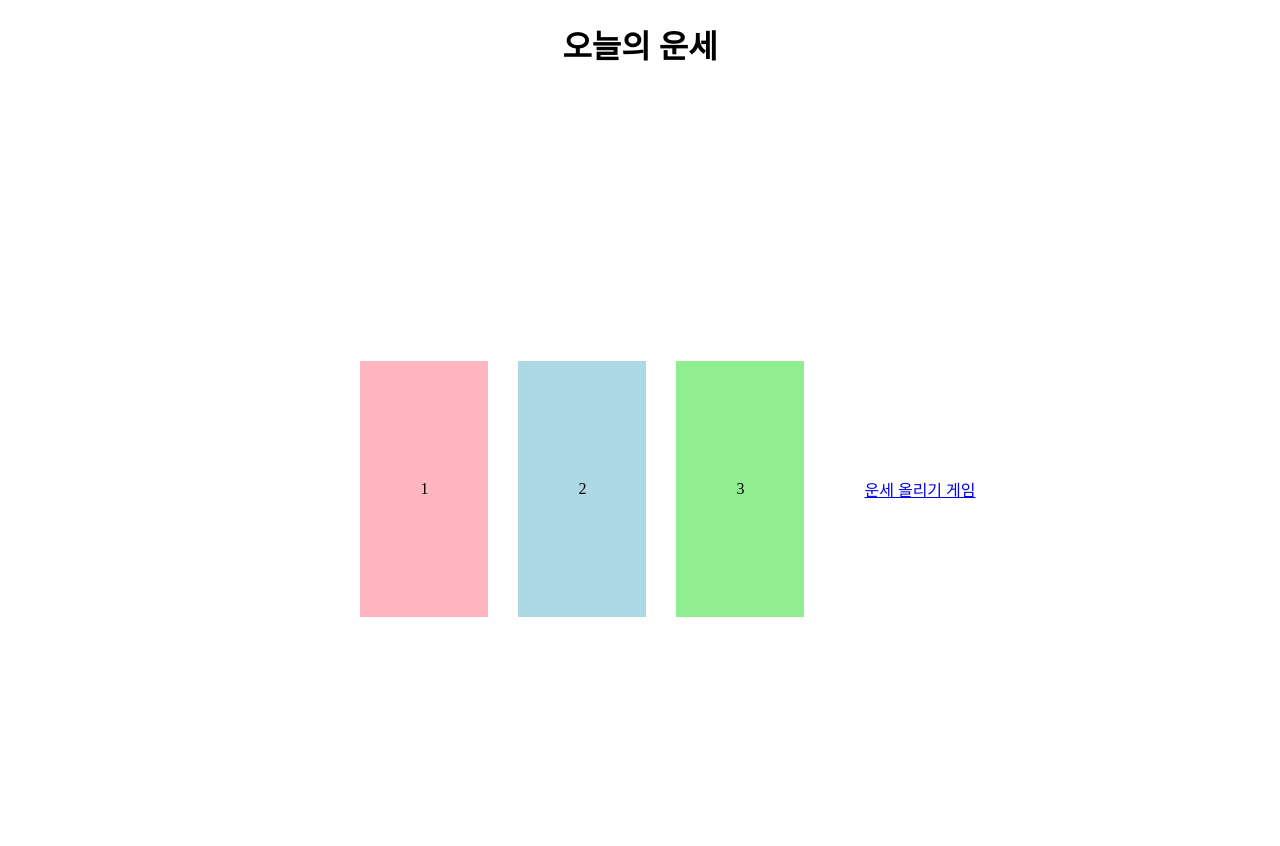
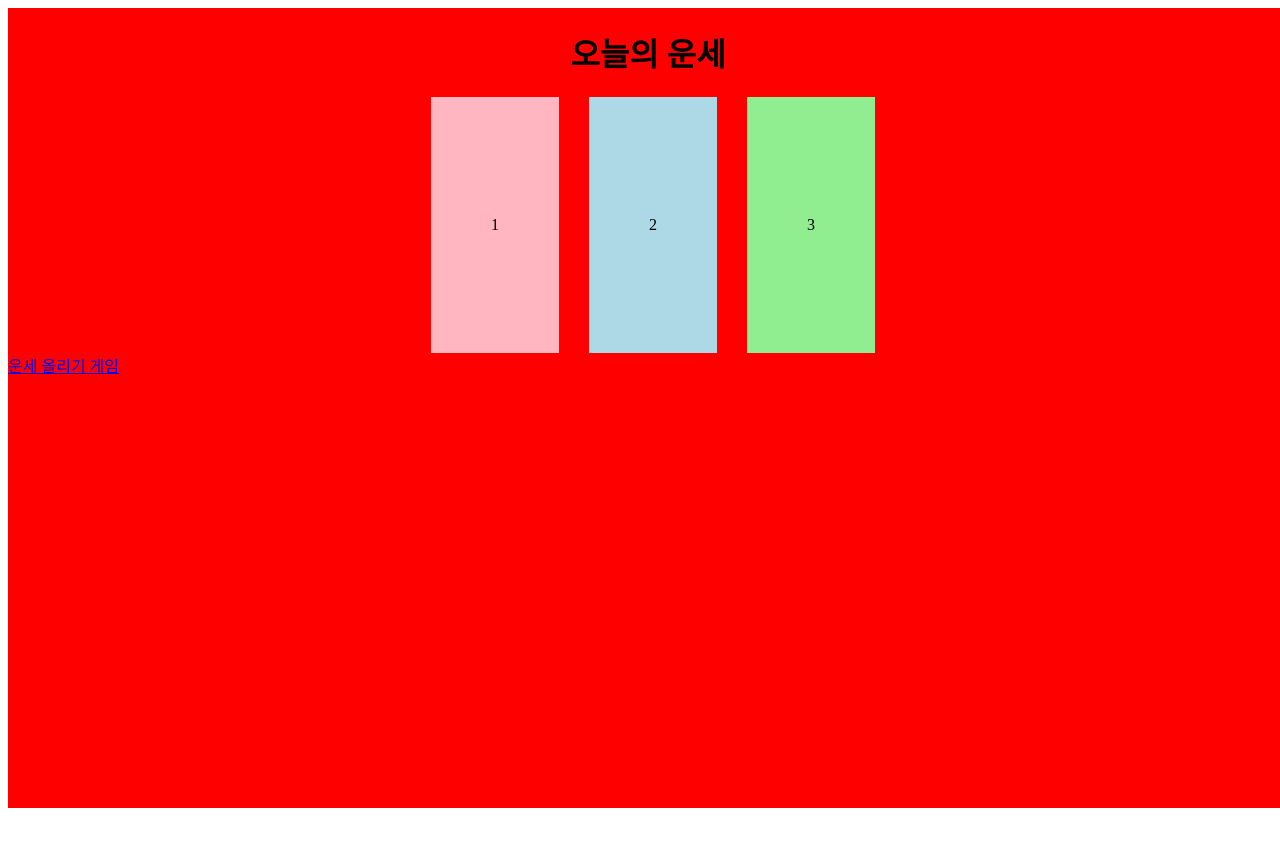
Before and after one commit to yun-21/Taro, a React app in the folder client/: page / in a window 1280 px wide. Shown: the top 846 px of the page. After the commit the page ends 816 px from the top, so only its background shows below. Built offline with nearby package versions, Linux system fonts and the light colour scheme; the HTML template or start-up script is replaced by a standard one.

Commit message:
운세 메인브라우저 css시작

```diff
--- a/client/src/main/taromain.tsx
+++ b/client/src/main/taromain.tsx
@@ -17,7 +17,7 @@ const TaroMain: React.FC = () => {
     }
 
 return (
-    <div>
+    <div style={styles.mainAllContent}>
         <h1 style={styles.title}>
             오늘의 운세
         </h1>
@@ -33,13 +33,13 @@ return (
             </div>
             <div>
             </div>
+            <Modal modalState={modalState} onClose={initModal} score={score}/>
+        </div>
             <div>
                 <Link to="/gameStart">
                     운세 올리기 게임
                 </Link>
             </div>
-            <Modal modalState={modalState} onClose={initModal} score={score}/>
-        </div>
     </div>
 
 )
--- a/client/src/style/styles.ts
+++ b/client/src/style/styles.ts
@@ -1,5 +1,12 @@
 import React from 'react';
 const styles: {[key:string]:React.CSSProperties} = {
+  mainAllContent : {
+    display:'flex',
+    flexDirection:'column',
+    height: '100vh',
+    width: '100vw',
+    backgroundColor:'red',
+  },
   title : {
     textAlign: 'center'
   },
@@ -16,7 +23,7 @@ const styles: {[key:string]:React.CSSProperties} = {
   allCard : {
     display: 'flex',
     marginLeft:'20px',
-    height: '100vh',
+    // height: '100vh',
     width: '100vw',
     alignItems:'center',
     justifyContent:'center',
```
Also changed, not shown: client/src/public/index.html (+1 -7 lines).
